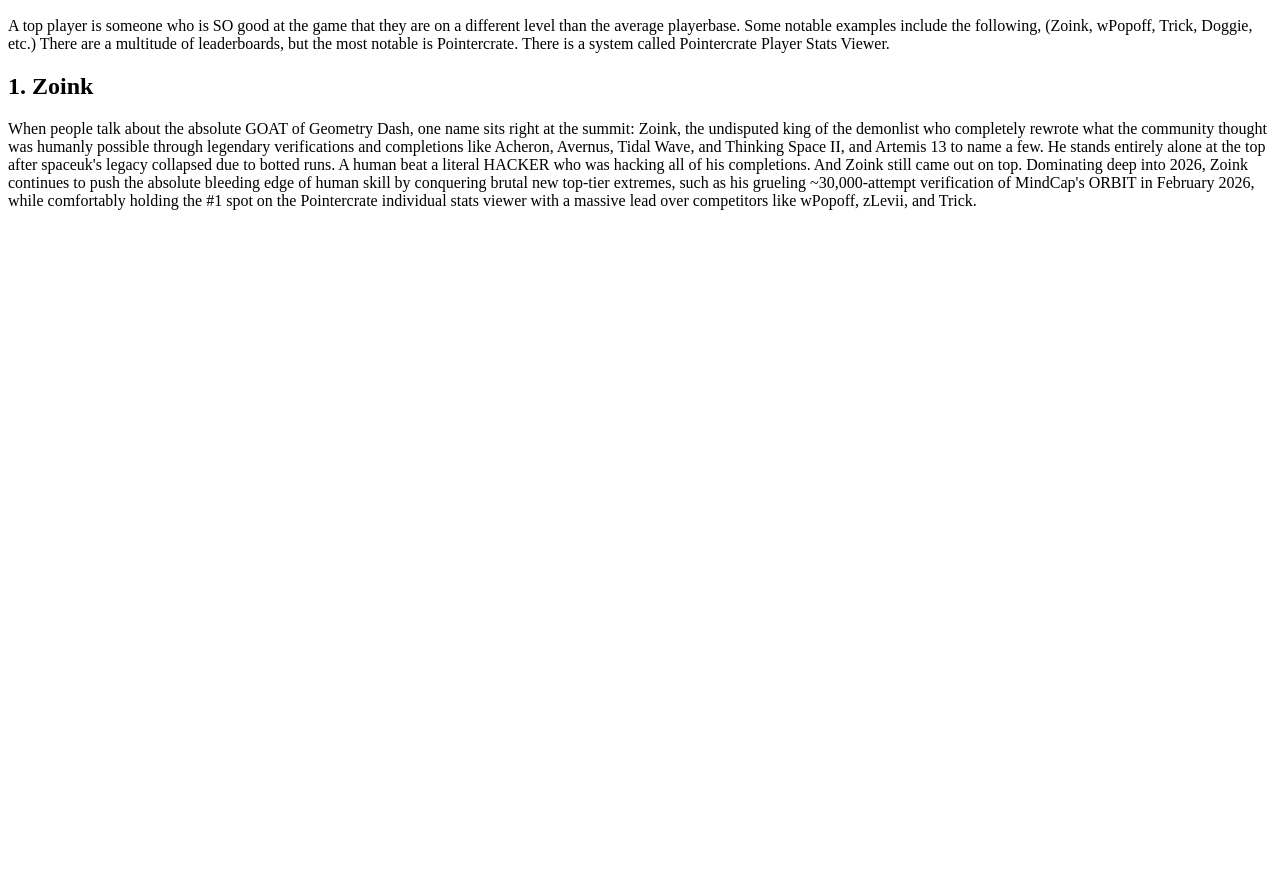
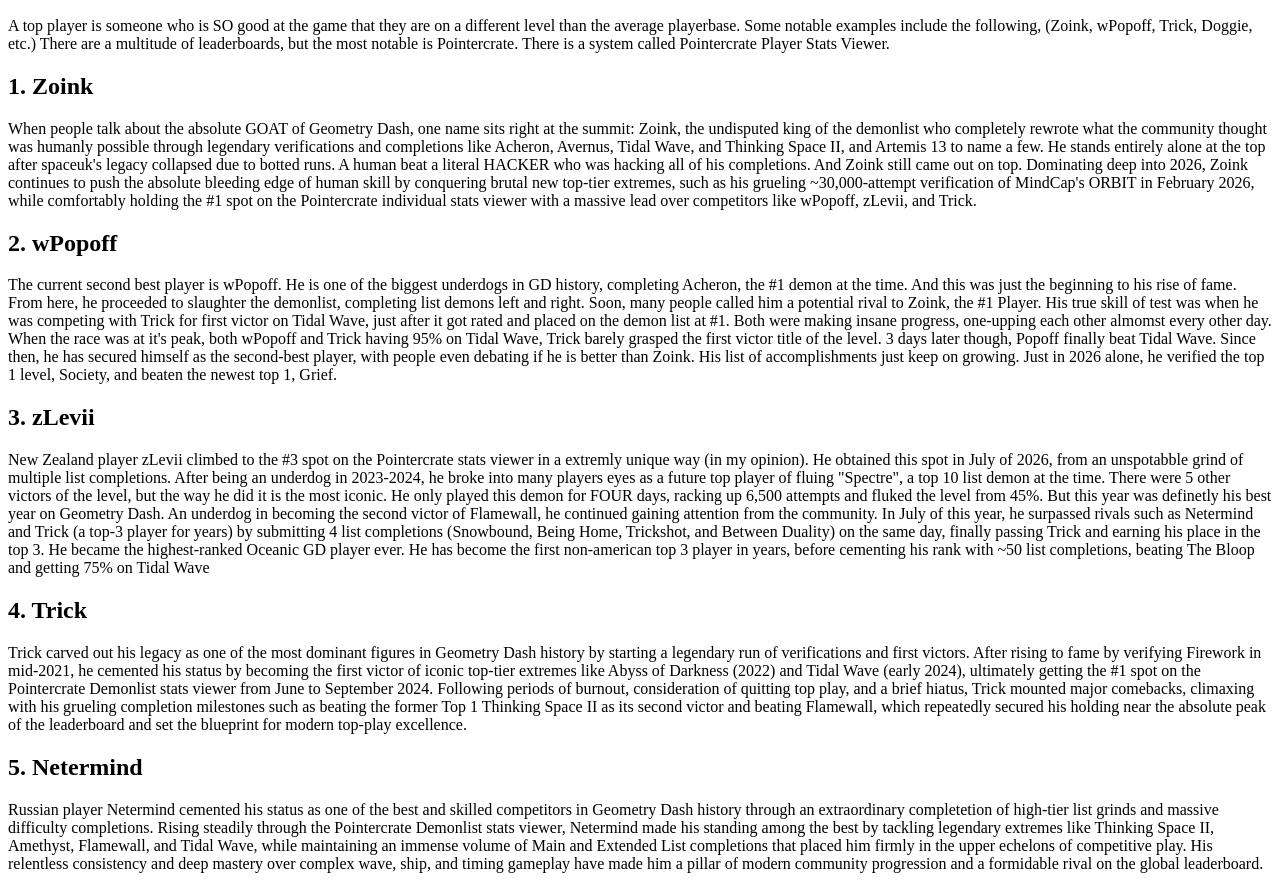
Before and after one commit to HackingCopilotTheThird/my-portfolio, a plain HTML site: page my-portfolio2.html in a window 1280 px wide. Shown: the part 144-1033 px from the top of the page. Before the commit the page ends 800 px from the top, so only its background shows below. Drawn offline with Linux system fonts and the light colour scheme.

Commit message:
i finished the information on the top players tab

```diff
--- a/my-portfolio2.html
+++ b/my-portfolio2.html
@@ -24,8 +24,23 @@
         </section>
         <section id="Zoink">
             <h2>1. Zoink</h2>
-            <p>When people talk about the absolute GOAT of Geometry Dash, one name sits right at the summit: Zoink, the undisputed king of the demonlist who completely rewrote what the community thought was humanly possible through legendary verifications and completions like Acheron, Avernus, Tidal Wave, and Thinking Space II, and Artemis 13 to name a few. He stands entirely alone at the top after spaceuk's legacy collapsed due to botted runs. A human beat a literal HACKER who was hacking all of his completions. And Zoink still came out on top. Dominating deep into 2026, Zoink continues to push the absolute bleeding edge of human skill by conquering brutal new top-tier extremes, such as his grueling ~30,000-attempt verification of MindCap's ORBIT in February 2026, while comfortably holding the #1 spot on the Pointercrate individual stats viewer with a massive lead over competitors like wPopoff, zLevii, and Trick.
- </p>
+            <p>When people talk about the absolute GOAT of Geometry Dash, one name sits right at the summit: Zoink, the undisputed king of the demonlist who completely rewrote what the community thought was humanly possible through legendary verifications and completions like Acheron, Avernus, Tidal Wave, and Thinking Space II, and Artemis 13 to name a few. He stands entirely alone at the top after spaceuk's legacy collapsed due to botted runs. A human beat a literal HACKER who was hacking all of his completions. And Zoink still came out on top. Dominating deep into 2026, Zoink continues to push the absolute bleeding edge of human skill by conquering brutal new top-tier extremes, such as his grueling ~30,000-attempt verification of MindCap's ORBIT in February 2026, while comfortably holding the #1 spot on the Pointercrate individual stats viewer with a massive lead over competitors like wPopoff, zLevii, and Trick.</p>
+        </section>
+        <section id="wPopoff">
+            <h2>2. wPopoff</h2>
+            <p>The current second best player is wPopoff. He is one of the biggest underdogs in GD history, completing Acheron, the #1 demon at the time. And this was just the beginning to his rise of fame. From here, he proceeded to slaughter the demonlist, completing list demons left and right. Soon, many people called him a potential rival to Zoink, the #1 Player. His true skill of test was when he was competing with Trick for first victor on Tidal Wave, just after it got rated and placed on the demon list at #1. Both were making insane progress, one-upping each other almomst every other day. When the race was at it's peak, both wPopoff and Trick having 95% on Tidal Wave, Trick barely grasped the first victor title of the level. 3 days later though, Popoff finally beat Tidal Wave. Since then, he has secured himself as the second-best player, with people even debating if he is better than Zoink. His list of accomplishments just keep on growing. Just in 2026 alone, he verified the top 1 level, Society, and beaten the newest top 1, Grief.</p>
+        </section>
+        <section id="zLevii">
+            <h2>3. zLevii</h2>
+            <p>New Zealand player zLevii climbed to the #3 spot on the Pointercrate stats viewer in a extremly unique way (in my opinion). He obtained this spot in July of 2026, from an unspotabble grind of multiple list completions. After being an underdog in 2023-2024, he broke into many players eyes as a future top player of fluing "Spectre", a top 10 list demon at the time. There were 5 other victors of the level, but the way he did it is the most iconic. He only played this demon for FOUR days, racking up 6,500 attempts and fluked the level from 45%. But this year was definetly his best year on Geometry Dash. An underdog in becoming the second victor of Flamewall, he continued gaining attention from the community. In July of this year, he surpassed rivals such as Netermind and Trick (a top-3 player for years) by submitting 4 list completions (Snowbound, Being Home, Trickshot, and Between Duality) on the same day, finally passing Trick and earning his place in the top 3. He became the highest-ranked Oceanic GD player ever. He has become the first non-american top 3 player in years, before cementing his rank with ~50 list completions, beating The Bloop and getting 75% on Tidal Wave</p>
+        </section>
+        <section id="Trick">
+            <h2>4. Trick</h2>
+            <p>Trick carved out his legacy as one of the most dominant figures in Geometry Dash history by starting a legendary run of verifications and first victors. After rising to fame by verifying Firework in mid-2021, he cemented his status by becoming the first victor of iconic top-tier extremes like Abyss of Darkness (2022) and Tidal Wave (early 2024), ultimately getting the #1 spot on the Pointercrate Demonlist stats viewer from June to September 2024. Following periods of burnout, consideration of quitting top play, and a brief hiatus, Trick mounted major comebacks, climaxing with his grueling completion milestones such as beating the former Top 1 Thinking Space II as its second victor and beating Flamewall, which repeatedly secured his holding near the absolute peak of the leaderboard and set the blueprint for modern top-play excellence.</p>
+        </section>
+        <section id="Netermind">
+            <h2>5. Netermind</h2>
+            <p>Russian player Netermind cemented his status as one of the best and skilled competitors in Geometry Dash history through an extraordinary completetion of high-tier list grinds and massive difficulty completions. Rising steadily through the Pointercrate Demonlist stats viewer, Netermind made his standing among the best by tackling legendary extremes like Thinking Space II, Amethyst, Flamewall, and Tidal Wave, while maintaining an immense volume of Main and Extended List completions that placed him firmly in the upper echelons of competitive play. His relentless consistency and deep mastery over complex wave, ship, and timing gameplay have made him a pillar of modern community progression and a formidable rival on the global leaderboard.</p>
         </section>
     </main>
 </body>
```
Also changed, not shown: my-portfolio.html (+1 -1 lines).
